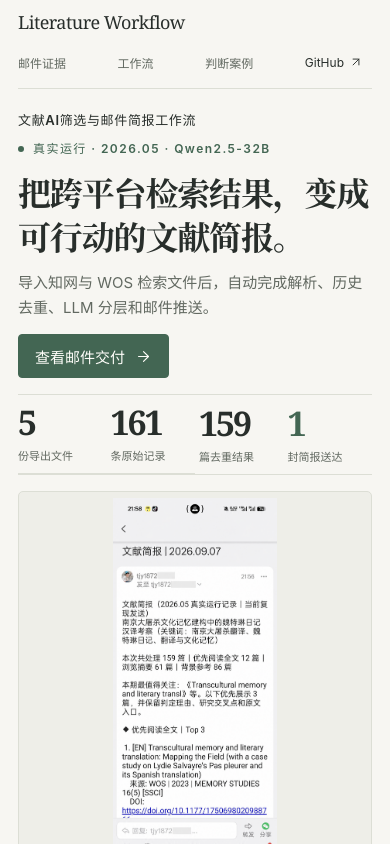
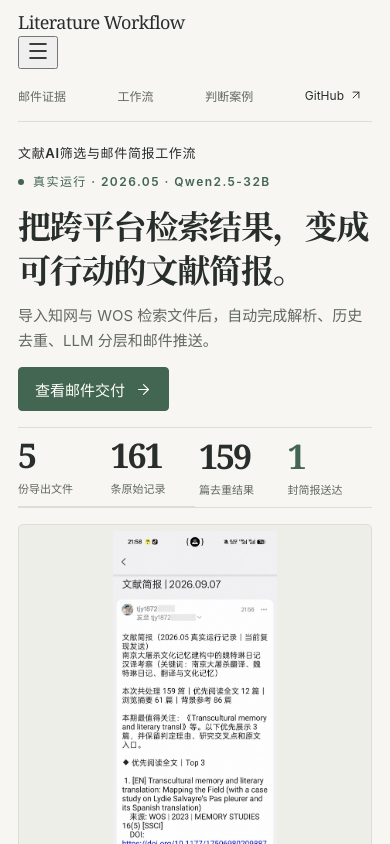
Before and after one commit to curious-leila/literature-tracker, a React (Vite) app in the folder web/: page / in a window 390 px wide. Shown: the top 844 px of the page. Built offline with nearby package versions, Linux system fonts and the light colour scheme.

Commit message:
Add mobile card navigation

```diff
--- a/web/src/App.tsx
+++ b/web/src/App.tsx
@@ -9,8 +9,10 @@ import {
   FileInput,
   Link2,
   Mail,
+  Menu,
   SearchCheck,
   ShieldCheck,
+  X,
 } from "lucide-react";
 import type { RunSummary } from "./types";
 
@@ -29,6 +31,7 @@ function App() {
   const [error, setError] = useState(false);
   const [emailPage, setEmailPage] = useState(0);
   const [activeSection, setActiveSection] = useState("top");
+  const [menuOpen, setMenuOpen] = useState(false);
 
   useEffect(() => {
     fetch(`${import.meta.env.BASE_URL}run-summary.json`)
@@ -130,10 +133,20 @@ function App() {
         <a className="brand" href="#top" aria-label="返回页面顶部">
           <span>Literature Workflow</span>
         </a>
-        <nav aria-label="主导航">
-          <a href="#delivery" aria-current={activeSection === "delivery" ? "location" : undefined}>邮件证据</a>
-          <a href="#workflow" aria-current={activeSection === "workflow" ? "location" : undefined}>工作流</a>
-          <a href="#case" aria-current={activeSection === "case" ? "location" : undefined}>判断案例</a>
+        <button
+          className="nav-toggle"
+          type="button"
+          aria-label={menuOpen ? "关闭导航" : "打开导航"}
+          aria-expanded={menuOpen}
+          aria-controls="primary-nav"
+          onClick={() => setMenuOpen((open) => !open)}
+        >
+          {menuOpen ? <X aria-hidden="true" /> : <Menu aria-hidden="true" />}
+        </button>
+        <nav id="primary-nav" className={menuOpen ? "is-open" : ""} aria-label="主导航">
+          <a href="#delivery" onClick={() => setMenuOpen(false)} aria-current={activeSection === "delivery" ? "location" : undefined}>邮件证据</a>
+          <a href="#workflow" onClick={() => setMenuOpen(false)} aria-current={activeSection === "workflow" ? "location" : undefined}>工作流</a>
+          <a href="#case" onClick={() => setMenuOpen(false)} aria-current={activeSection === "case" ? "location" : undefined}>判断案例</a>
           <a className="nav-github" href={GITHUB_URL} target="_blank" rel="noreferrer">
             <Code2 size={16} aria-hidden="true" />
             GitHub
```
